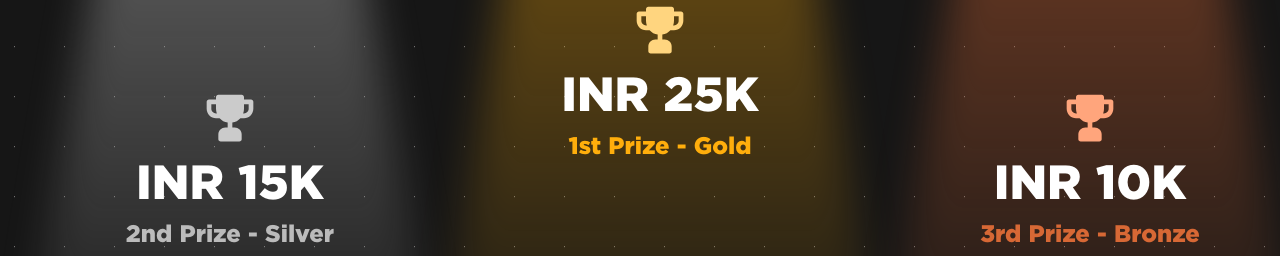
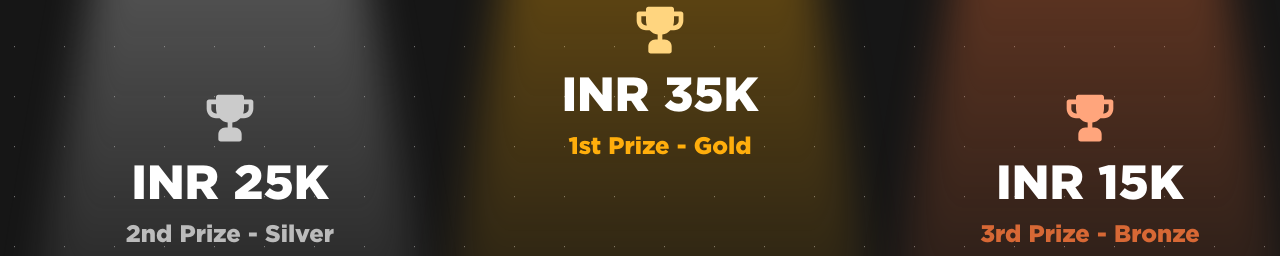
Before and after one commit to BitByte-TPC/hackbyte, a Next.js app: page /prizes in a window 1280 px wide. Shown: the part 834-1090 px from the top of the page. Built offline with nearby package versions, Linux system fonts and the light colour scheme.

Commit message:
fix: prize amount and their ordering in mobile view

```diff
--- a/components/PrizeSection/index.jsx
+++ b/components/PrizeSection/index.jsx
@@ -38,7 +38,7 @@ const PrizeSection = () => {
         duration: 1,
       },
     }}
-    className="flex flex-col items-center justify-center mt-28"
+    className="flex flex-col items-center justify-center mt-28 order-2 sm:order-1"
   >
     <div className="flex flex-col items-center justify-center xl:w-[460px]">
       <div>
@@ -54,7 +54,7 @@ const PrizeSection = () => {
     </div>
     <div className="absolute flex flex-col items-center justify-center gap-3 mb-8 sm:mb-24">
       <Image src={cup2} className="w-14" alt="cup"/>
-      <p className="font-gotham lg:text-5xl text-5xl md:text-4xl sm:text-3xl font-extrabold text-white">INR 15K</p>
+      <p className="font-gotham lg:text-5xl text-5xl md:text-4xl sm:text-3xl font-extrabold text-white">INR 25K</p>
       <p className="font-gotham lg:text-2xl text-2xl md:text-xl sm:text-lg font-extrabold text-supporting-mediumGray">2nd Prize - Silver</p>
     </div>
   </motion.div>
@@ -71,7 +71,7 @@ const PrizeSection = () => {
         duration: 1,
       },
     }}
-    className=" flex flex-col items-center justify-center sm:-ml-14 lg:-ml-20"
+    className=" flex flex-col items-center justify-center sm:-ml-14 lg:-ml-20 order-1 sm:order-2"
   >
     <div className="flex flex-col items-center justify-center xl:w-[560px]">
       <div>
@@ -89,7 +89,7 @@ const PrizeSection = () => {
 
     <div className="absolute flex flex-col items-center justify-center gap-3 mb-8 sm:mb-40">
       <Image src={cup1} className="w-14" alt="cup"/>
-      <p className="font-gotham md:text-5xl text-6xl sm:text-4xl  font-extrabold text-white">INR 25K</p>
+      <p className="font-gotham md:text-5xl text-6xl sm:text-4xl  font-extrabold text-white">INR 35K</p>
       <p className="font-gotham lg:text-2xl md:text-xl text-xl font-extrabold text-[#FFAE0C]">1st Prize - Gold</p>
     </div>
   </motion.div>
@@ -106,7 +106,7 @@ const PrizeSection = () => {
         duration: 1,
       },
     }}
-    className=" flex flex-col items-center justify-center sm:-ml-14 lg:-ml-20 mt-28"
+    className=" flex flex-col items-center justify-center sm:-ml-14 lg:-ml-20 mt-28 order-3 sm:order-3"
   >
     <div className="flex flex-col items-center justify-center xl:w-[460px]">
       <div>
@@ -123,7 +123,7 @@ const PrizeSection = () => {
     </div>
     <div className="absolute flex flex-col items-center justify-center gap-3 mb-8 sm:mb-24">
       <Image src={cup3} className="w-14" alt="cup"/>
-      <p className="font-gotham lg:text-5xl text-5xl md:text-4xl sm:text-3xl font-extrabold text-white">INR 10K</p>
+      <p className="font-gotham lg:text-5xl text-5xl md:text-4xl sm:text-3xl font-extrabold text-white">INR 15K</p>
       <p className="font-gotham lg:text-2xl text-2xl md:text-xl sm:text-lg font-extrabold text-[#D76835]">3rd Prize - Bronze</p>
     </div>
   </motion.div>
```
